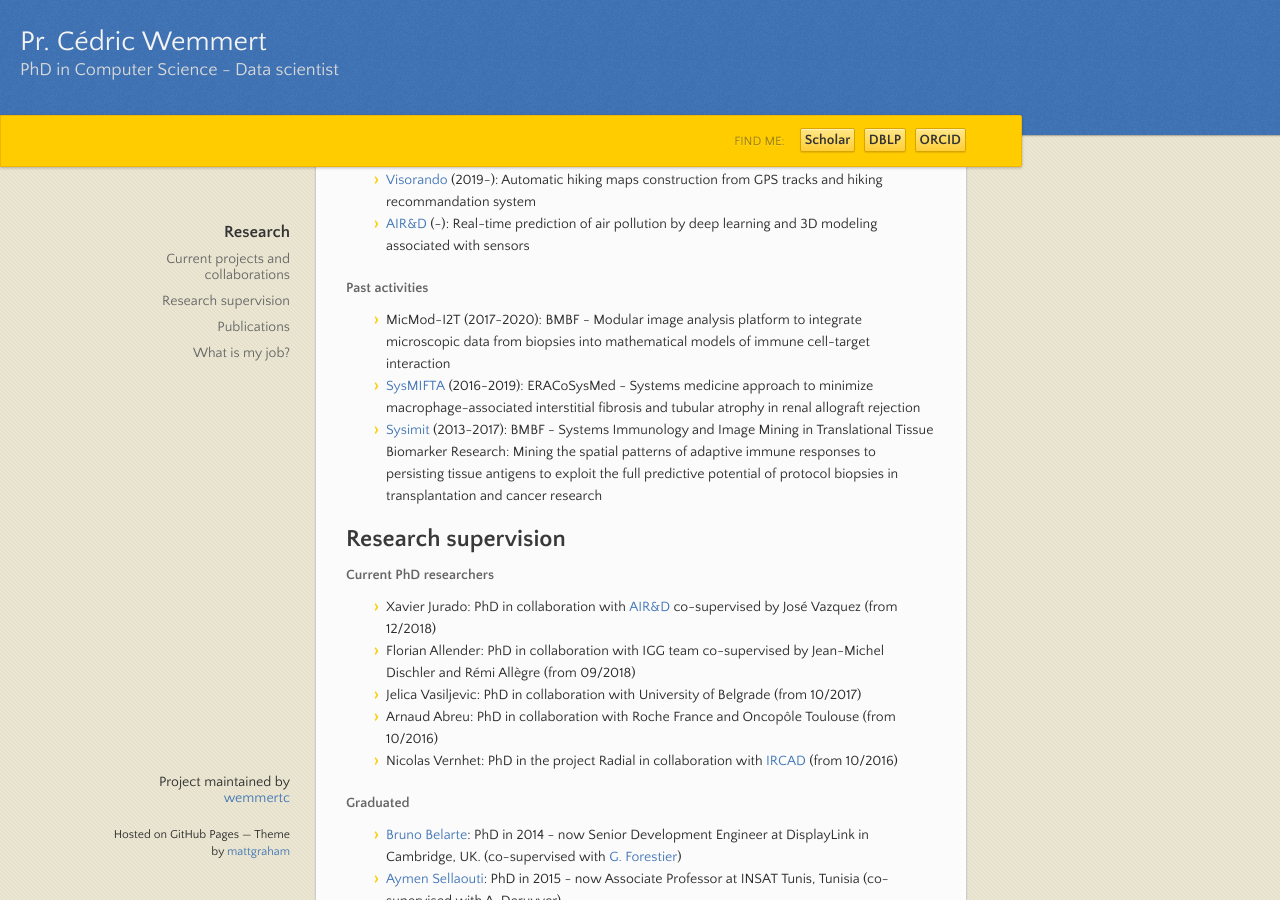
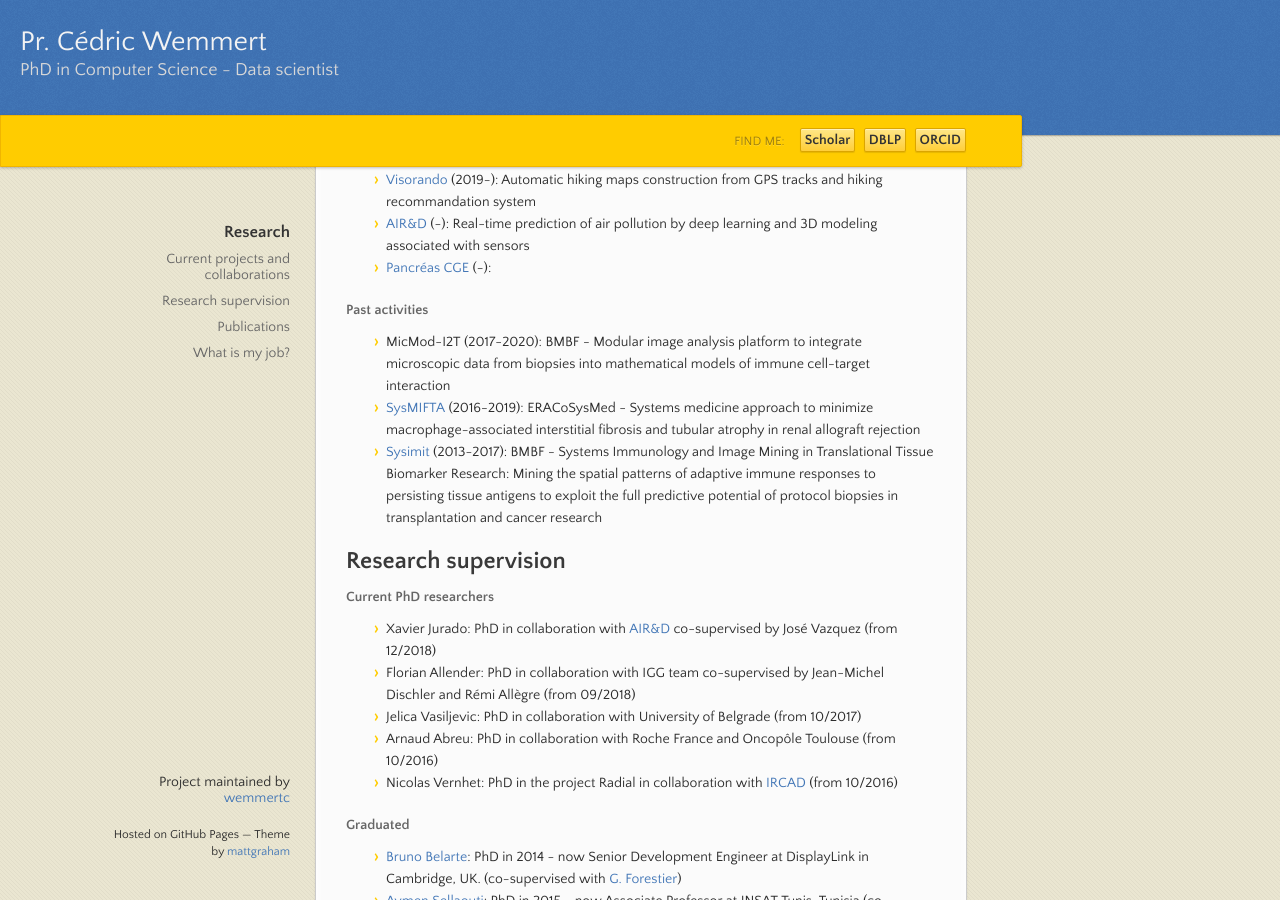
Before and after one commit to wemmertc/webpage, a Jekyll site: the page built from index.md, in a window 1280 px wide and 900 px high, scrolled down 541 px. Built offline with Jekyll 4.4.1, drawn with Linux system fonts in a browser that asks for light colours; our own code applies the rules of GitHub Pages for plain Markdown files.

Commit message:
publishing

```diff
--- a/_includes/projects.md
+++ b/_includes/projects.md
@@ -2,3 +2,4 @@
  * [mi:EDGE](https://www.era-learn.eu/network-information/networks/eracosysmed/3rd-joint-transnational-call-for-european-research-projects-on-systems-medicine/modelling-cell-plasticity-at-the-invasive-edge-to-diminish-glioblastoma-early-relapse-risk) (07/2020-07/2023): Modelling cell plasticity at the invasive Edge to Diminish Glioblastoma Early relapse risk (ERACoSysmed)
  * [Visorando]() (2019-): Automatic hiking maps construction from GPS tracks and hiking recommandation system
  * [AIR&D]() (-): Real-time prediction of air pollution by deep learning and 3D modeling associated with sensors
+ * [Pancréas CGE]() (-):
```
